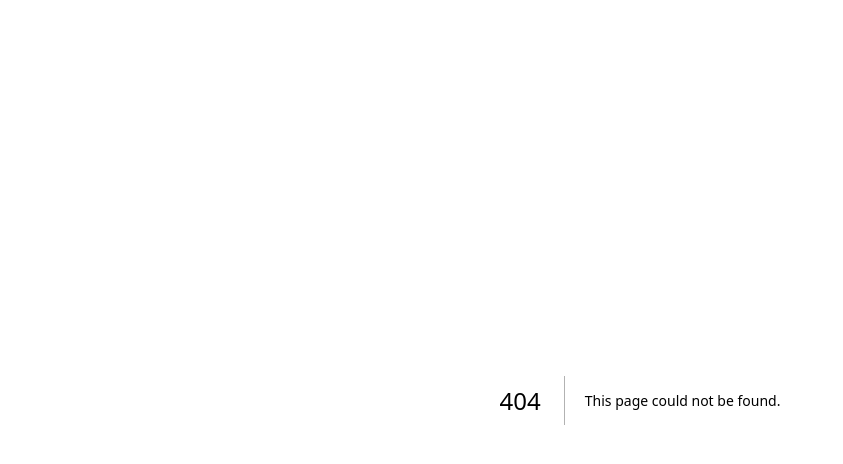
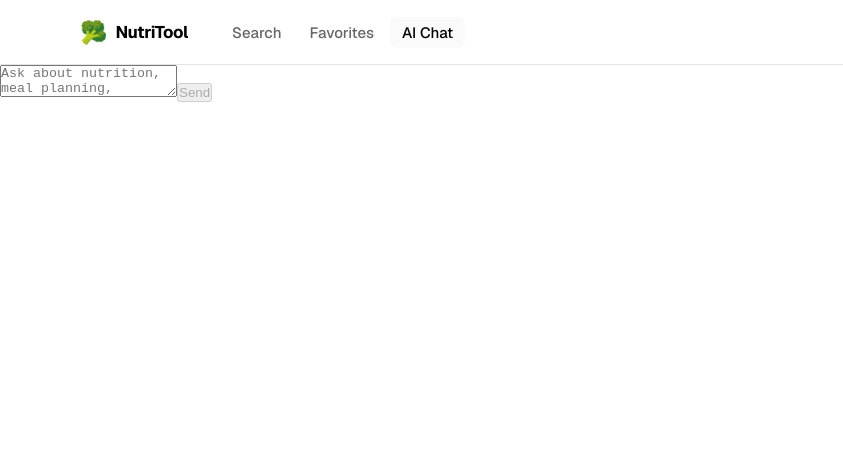
Before and after one commit to andrade16/nutrition-and-diet-tool, a Next.js app: page /chat in a window 1280 px wide. Before the commit this address had no page. Shown: the top 464 px of the page, without its empty margins (0-843 px from the left). Built offline with nearby package versions, Linux system fonts and the light colour scheme.

Commit message:
Adds anthropic sdk and implements basic input and output functionality

```diff
--- a/package.json
+++ b/package.json
@@ -9,6 +9,7 @@
     "lint": "eslint"
   },
   "dependencies": {
+    "@anthropic-ai/sdk": "^0.78.0",
     "@reduxjs/toolkit": "^2.11.2",
     "next": "16.1.6",
     "react": "19.2.3",
--- /dev/null
+++ b/src/app/(main)/chat/page.module.css
@@ -0,0 +1,3 @@
+.page {
+  min-height: calc(100dvh - 64px);
+}
--- /dev/null
+++ b/src/app/(main)/chat/page.tsx
@@ -0,0 +1,108 @@
+"use client";
+
+import { useState } from "react";
+import { useAppSelector } from "@/store/hooks";
+import { selectUserRole } from "@/store/slices/userSlice";
+import { selectFavoritedFoods } from "@/store/slices/favoritesSlice";
+import type { FavoriteItem } from "@/lib/types/usda";
+
+type Message = {
+  role: "user" | "assistant";
+  content: string;
+};
+
+export default function ChatPage() {
+  const [messages, setMessages] = useState<Message[]>([]);
+  const [input, setInput] = useState("");
+  const [isLoading, setIsLoading] = useState(false);
+
+  const role = useAppSelector(selectUserRole);
+  const favoritedFoods = useAppSelector(selectFavoritedFoods);
+  const favoritedFoodNames = favoritedFoods.map(
+    (food: FavoriteItem) => food.description,
+  );
+
+  async function sendMessage() {
+    const text = input.trim();
+    if (!text || isLoading) return;
+
+    const userMessage: Message = { role: "user", content: text };
+    const updatedMessages = [...messages, userMessage];
+
+    setMessages(updatedMessages);
+    setInput("");
+    setIsLoading(true);
+
+    // Append an empty assistant message — we'll fill it in as the stream arrives
+    setMessages((prev) => [...prev, { role: "assistant", content: "" }]);
+
+    const res = await fetch("/api/chat", {
+      method: "POST",
+      headers: { "Content-Type": "application/json" },
+      body: JSON.stringify({
+        messages: updatedMessages,
+        favoritedFoods: favoritedFoodNames,
+        role,
+      }),
+    });
+
+    const reader = res.body?.getReader();
+    const decoder = new TextDecoder();
+
+    while (true) {
+      const { done, value } = await reader!.read();
+      if (done) break;
+
+      const chunk = decoder.decode(value, { stream: true });
+
+      setMessages((prev) => {
+        const next = [...prev];
+        next[next.length - 1] = {
+          role: "assistant",
+          content: (next[next.length - 1]?.content ?? "") + chunk,
+        };
+        return next;
+      });
+    }
+
+    setIsLoading(false);
+  }
+
+  return (
+    <div>
+      {/* Message list */}
+      <div>
+        {messages.map((msg, i) => (
+          <div key={i}>
+            <strong>{msg.role === "user" ? "You" : "AI"}:</strong>
+            <p>{msg.content}</p>
+          </div>
+        ))}
+        {isLoading && messages[messages.length - 1]?.content === "" && (
+          <p>Thinking...</p>
+        )}
+      </div>
+
+      {/* Input */}
+      <textarea
+        value={input}
+        onChange={(e) => setInput(e.target.value)}
+        onKeyDown={(e) => {
+          if (e.key === "Enter" && !e.shiftKey) {
+            e.preventDefault();
+            sendMessage();
+          }
+        }}
+        placeholder='Ask about nutrition, meal planning, dietary advice...'
+        disabled={isLoading}
+      />
+      <button onClick={sendMessage} disabled={isLoading || !input.trim()}>
+        Send
+      </button>
+
+      {messages.length > 0 && (
+        <button onClick={() => setMessages([])}>New Chat</button>
+      )}
+    </div>
+  );
+}
--- /dev/null
+++ b/src/app/api/chat/route.ts
@@ -0,0 +1,57 @@
+import Anthropic from "@anthropic-ai/sdk";
+import type { MessageParam } from "@anthropic-ai/sdk/resources/messages";
+
+const client = new Anthropic({
+  apiKey: process.env.ANTHROPIC_API_KEY,
+});
+
+export async function POST(req: Request) {
+  const { messages, role, favoritedFoods } = await req.json();
+  console.log("Received chat request with role:", role);
+  console.log("Favorited foods:", favoritedFoods);
+  console.log("Messages:", messages);
+
+  const systemPrompt = buildSystemPrompt(role, favoritedFoods);
+  console.log("Constructed system prompt:", systemPrompt);
+
+  const stream = client.messages.stream({
+    model: "claude-sonnet-4-6",
+    max_tokens: 1024,
+    system: systemPrompt,
+    messages: messages as MessageParam[],
+  });
+
+  const encoder = new TextEncoder();
+  const readable = new ReadableStream({
+    async start(controller) {
+      for await (const event of stream) {
+        if (
+          event.type === "content_block_delta" &&
+          event.delta.type === "text_delta"
+        ) {
+          controller.enqueue(encoder.encode(event.delta.text));
+        }
+      }
+      controller.close();
+    },
+  });
+
+  return new Response(readable);
+}
+
+function buildSystemPrompt(
+  role: string | null,
+  favoritedFoods: string[],
+): string {
+  const base =
+    role === "dietitian"
+      ? "You are a clinical dietitian assistant. Use precise nutritional terminology, reference DRIs, and provide evidence-based guidance."
+      : "You are a friendly nutrition assistant. Give practical, easy-to-understand dietary advice.";
+
+  const context =
+    favoritedFoods.length > 0
+      ? `\n\nThe user has saved these foods to their favorites: ${favoritedFoods.join(", ")}. You can reference these when relevant.`
+      : "";
+
+  return base + context;
+}
--- a/src/components/Navbar/Navbar.tsx
+++ b/src/components/Navbar/Navbar.tsx
@@ -13,7 +13,7 @@ type Role = "consumer" | "dietitian";
 const NAV_LINKS = [
   { href: "/search", label: "Search" },
   { href: "/favorites", label: "Favorites" },
-  { href: "/assessment", label: "Assessment", dietitianOnly: true },
+  { href: "/chat", label: "AI Chat" },
 ];
 
 const ROLES: { value: Role; label: string }[] = [
@@ -56,9 +56,7 @@ export default function Navbar() {
         </Link>
 
         <ul className={styles.links}>
-          {NAV_LINKS.filter(
-            (link) => !link.dietitianOnly || role === "dietitian",
-          ).map((link) => (
+          {NAV_LINKS.map((link) => (
             <li key={link.href}>
               <Link
                 href={link.href}
```
Also changed, not shown: 1 other file (tests, documents, lock files or other folders).
